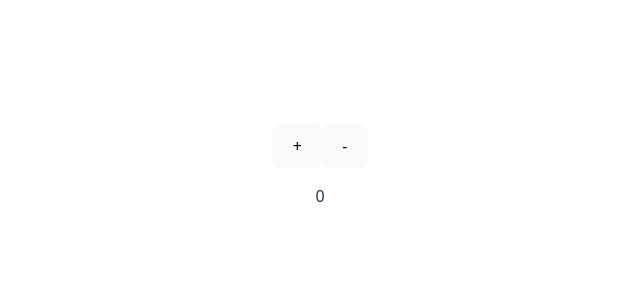
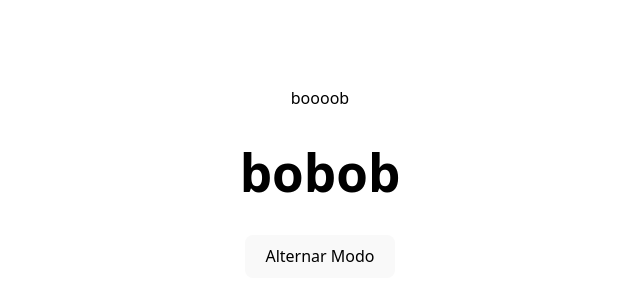
Before and after one commit to Feefsoares/Testes-Em-React, a React (Vite) app: page / in a window 1280 px wide. Shown: the part 226-526 px from the top of the page, without its empty margins (320-960 px from the left). Built offline with nearby package versions, Linux system fonts and the light colour scheme.

Commit message:
desafio 2

```diff
--- a/src/App.jsx
+++ b/src/App.jsx
@@ -8,11 +8,12 @@ import { Nome, Profissao } from './components/Perfil'
 import Produto from './components/Produto'
 import Container from './components/Container'
 import Contador from './components/Contador'
+import Modo from './components/ModoNoturno'
 
 function App() {
   return (
     <div>
-      <Contador />
+      <Modo />
       </div>
   )
 }
--- /dev/null
+++ b/src/components/ModoNoturno.jsx
@@ -0,0 +1,17 @@
+import { useState } from "react";
+import styles from './ModoNoturno.module.css';
+
+function Modo() {
+ const [modoNoturno, setModoNoturno] = useState(false);
+
+ return (
+  <div className={modoNoturno ? styles.dark : styles.light}>
+    <p>boooob</p>
+    <h1>bobob</h1>
+      <button onClick={() => setModoNoturno(!modoNoturno)}>Alternar Modo</button>
+    </div>
+
+ )
+}
+
+export default Modo;
--- /dev/null
+++ b/src/components/ModoNoturno.module.css
@@ -0,0 +1,9 @@
+.dark {
+    background-color: #333;
+    color: white;
+ }
+.light {
+    background-color:
+    #fff;
+    color: black;
+}
```
